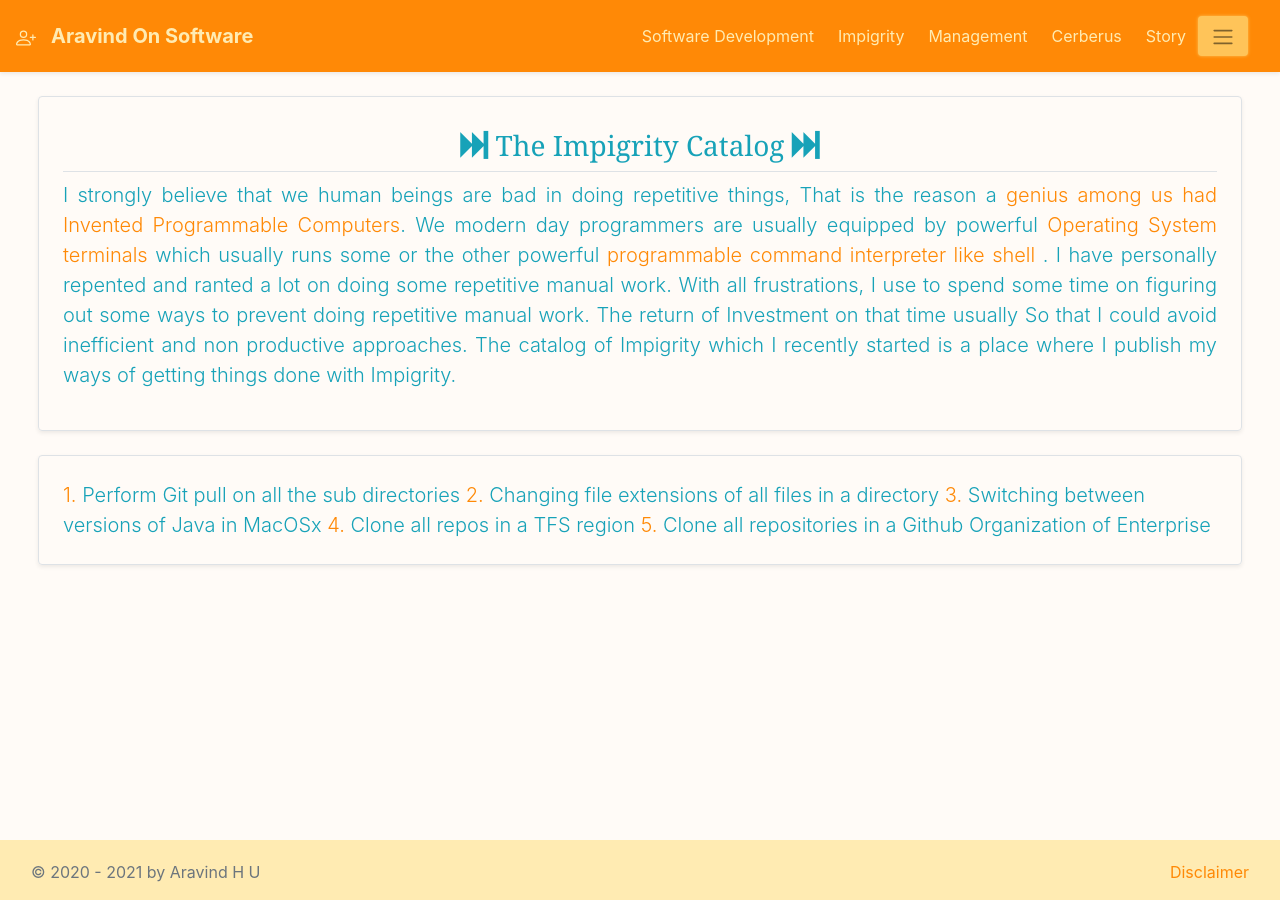
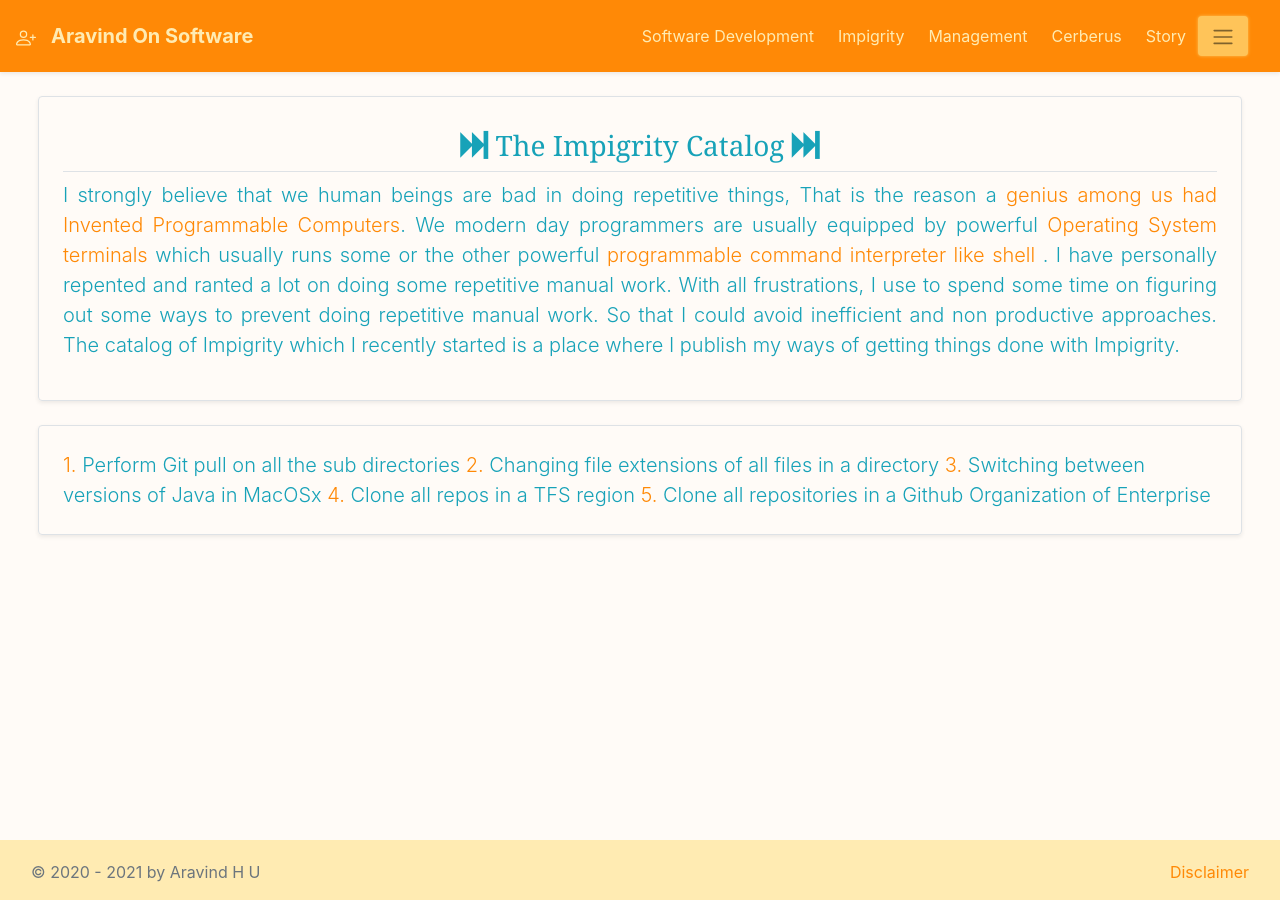
Before and after one commit to aravind666/aravind666.github.io, a Jekyll site: the page built from impigrity.html, in a window 1280 px wide. Built offline with Jekyll 4.4.1, drawn with Linux system fonts in a browser that asks for light colours.

Commit message:
Fixed unwanted junk sentence

```diff
--- a/impigrity.html
+++ b/impigrity.html
@@ -18,7 +18,7 @@ at Philips Innovation Campus Bangalore."
                 <p class="lead text-justify">
                     I strongly believe that we human beings are bad in doing repetitive things, That is the reason a <a class="kesari-text" target="_blank" href="https://en.wikipedia.org/wiki/Charles_Babbage">genius among us had Invented Programmable Computers</a>.
                     We modern day programmers are usually equipped by powerful <a class="kesari-text" target="_blank" href="https://en.wikipedia.org/wiki/Terminal_emulator">Operating System terminals</a> which usually runs some or the other powerful <a class="kesari-text" target="_blank" href="https://en.wikipedia.org/wiki/Unix_shell"> programmable command interpreter like shell </a>.
-                    I have personally repented and ranted a lot on doing some repetitive manual work. With all frustrations, I use to spend some time on figuring out some ways to prevent doing repetitive manual work. The return of Investment on that time usually
+                    I have personally repented and ranted a lot on doing some repetitive manual work. With all frustrations, I use to spend some time on figuring out some ways to prevent doing repetitive manual work.
                     So that I could avoid inefficient and non productive approaches. The catalog of Impigrity which I recently started is a place where I publish my ways of getting things done with Impigrity.
                 </p>
             </div>
```
